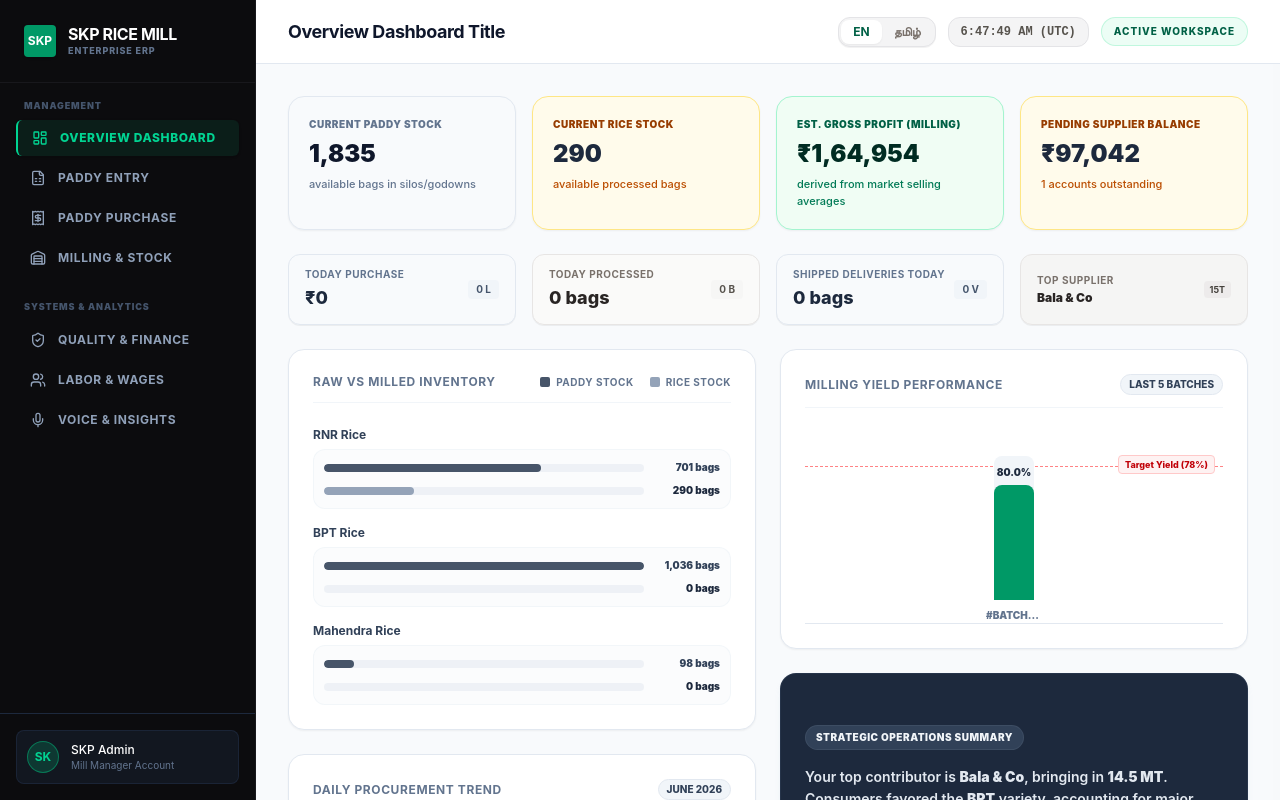
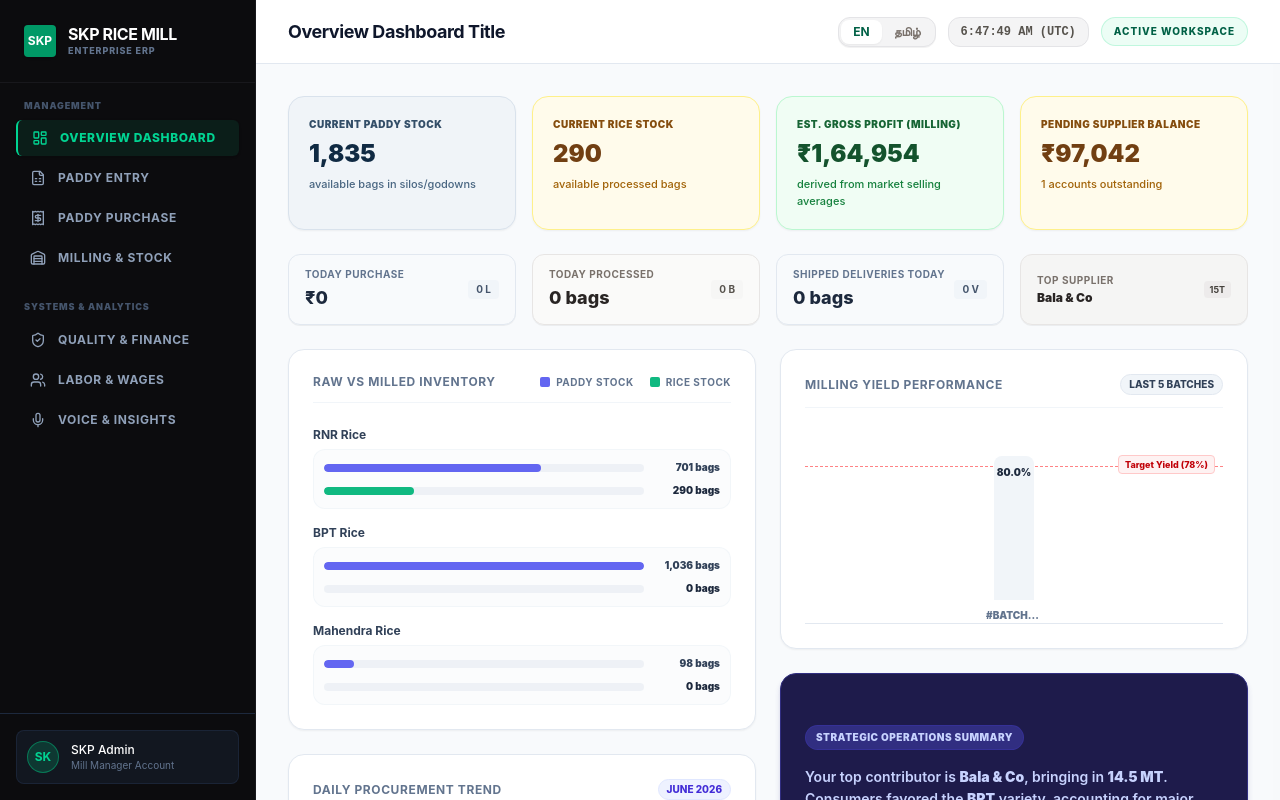
Before and after one commit to monish-732004/ERP, a React (Vite) app: page / in a window 1280 px wide. Built offline with nearby package versions, Linux system fonts and the light colour scheme.

Commit message:
style: apply premium designer-curated palette to dashboard cards, dynamic alerts, and charts

```diff
--- a/src/components/Dashboard.tsx
+++ b/src/components/Dashboard.tsx
@@ -131,11 +131,11 @@ export const Dashboard: React.FC<DashboardProps> = ({
           <h4 className="font-bold text-xs text-slate-500 uppercase tracking-wider">{t("Raw vs Milled Inventory")}</h4>
           <div className="flex items-center gap-4 text-[10px] font-bold uppercase tracking-wider">
             <div className="flex items-center gap-1.5">
-              <span className="w-2.5 h-2.5 rounded-xs bg-[#475569] block" />
+              <span className="w-2.5 h-2.5 rounded-xs bg-[#6366f1] block" />
               <span className="text-slate-500">{t("Paddy Stock")}</span>
             </div>
             <div className="flex items-center gap-1.5">
-              <span className="w-2.5 h-2.5 rounded-xs bg-[#94a3b8] block" />
+              <span className="w-2.5 h-2.5 rounded-xs bg-[#10b981] block" />
               <span className="text-slate-500">{t("Rice Stock")}</span>
             </div>
           </div>
@@ -153,7 +153,7 @@ export const Dashboard: React.FC<DashboardProps> = ({
                   <div className="flex items-center gap-3">
                     <div className="h-2 bg-slate-200/50 rounded-full overflow-hidden flex-1 flex">
                       <div
-                        className="h-full rounded-full transition-all duration-500 ease-out bg-[#475569]"
+                        className="h-full rounded-full transition-all duration-500 ease-out bg-[#6366f1]"
                         style={{ width: `${paddyPct}%` }}
                       />
                     </div>
@@ -165,7 +165,7 @@ export const Dashboard: React.FC<DashboardProps> = ({
                   <div className="flex items-center gap-3">
                     <div className="h-2 bg-slate-200/50 rounded-full overflow-hidden flex-1 flex">
                       <div
-                        className="h-full rounded-full transition-all duration-500 ease-out bg-[#94a3b8]"
+                        className="h-full rounded-full transition-all duration-500 ease-out bg-[#10b981]"
                         style={{ width: `${ricePct}%` }}
                       />
                     </div>
@@ -231,7 +231,7 @@ export const Dashboard: React.FC<DashboardProps> = ({
                 {/* Bar */}
                 <div className="w-8 md:w-10 bg-slate-100 rounded-t-lg relative h-36 flex items-end">
                   <div
-                    className={`w-full rounded-t-lg transition-all duration-300 relative ${b.yieldPercent >= 78 ? 'bg-emerald-600 group-hover:bg-emerald-500' : 'bg-amber-500 group-hover:bg-amber-400'}`}
+                    className={`w-full rounded-t-lg transition-all duration-300 relative \${b.yieldPercent >= 78 ? 'bg-indigo-600 group-hover:bg-indigo-500' : 'bg-rose-500 group-hover:bg-rose-400'}`}
                     style={{ height: `${heightPct}%` }}
                   >
                     {/* Text value inside or on top of bar */}
@@ -282,7 +282,7 @@ export const Dashboard: React.FC<DashboardProps> = ({
       <div className="border border-slate-200 bg-white rounded-2xl p-6 space-y-6 shadow-xs">
         <div className="flex justify-between items-center border-b border-slate-100 pb-3">
           <h4 className="font-bold text-xs text-slate-500 uppercase tracking-wider">{t("Daily Procurement Trend")}</h4>
-          <span className="text-[10px] font-extrabold bg-slate-100 text-slate-700 px-2 py-0.5 rounded-full uppercase border border-slate-200">
+          <span className="text-[10px] font-extrabold bg-indigo-50 text-indigo-700 px-2 py-0.5 rounded-full uppercase border border-indigo-100">
             {new Date().toLocaleString('en-US', { month: 'long', year: 'numeric' })}
           </span>
         </div>
@@ -295,7 +295,7 @@ export const Dashboard: React.FC<DashboardProps> = ({
                 <div className="font-bold text-slate-600 truncate">{t(row.label)}</div>
                 <div className="h-3 bg-slate-50 rounded-full overflow-hidden border border-slate-100 flex">
                   <div
-                    className="h-full rounded-full transition-all duration-500 ease-out bg-[#475569]"
+                    className="h-full rounded-full transition-all duration-500 ease-out bg-[#6366f1]"
                     style={{ width: `${pct}%` }}
                   />
                 </div>
@@ -349,24 +349,24 @@ export const Dashboard: React.FC<DashboardProps> = ({
 
   const getCardStyle = (type: 'paddy' | 'rice' | 'profit' | 'balance') => {
     if (type === 'paddy') {
-      if (paddyStockBags < 600) return { card: 'bg-[#fef2f2] border-red-200', text: 'text-red-950', label: 'text-red-800', small: 'text-red-700' };
-      if (paddyStockBags < 1000) return { card: 'bg-[#fffbeb] border-amber-200', text: 'text-amber-955', label: 'text-amber-800', small: 'text-amber-700' };
-      return { card: 'bg-[#f8fafc] border-slate-200', text: 'text-slate-900', label: 'text-slate-500', small: 'text-slate-500' };
+      if (paddyStockBags < 600) return { card: 'bg-[#fff5f5] border-[#feb2b2]', text: 'text-[#9b2c2c]', label: 'text-[#c53030]', small: 'text-[#e53e3e]' };
+      if (paddyStockBags < 1000) return { card: 'bg-[#fffbeb] border-[#fef08a]', text: 'text-[#713f12]', label: 'text-[#854d0e]', small: 'text-[#a16207]' };
+      return { card: 'bg-[#f0f4f8] border-[#d9e2ec]', text: 'text-[#102a43]', label: 'text-[#334e68]', small: 'text-[#486581]' };
     }
     if (type === 'rice') {
-      if (riceStockBags < 100) return { card: 'bg-[#fef2f2] border-red-200', text: 'text-red-955', label: 'text-red-800', small: 'text-red-750' };
-      if (riceStockBags < 300) return { card: 'bg-[#fffbeb] border-amber-200', text: 'text-amber-955', label: 'text-amber-800', small: 'text-amber-700' };
-      return { card: 'bg-[#f8fafc] border-slate-200', text: 'text-slate-900', label: 'text-slate-500', small: 'text-slate-500' };
+      if (riceStockBags < 100) return { card: 'bg-[#fff5f5] border-[#feb2b2]', text: 'text-[#9b2c2c]', label: 'text-[#c53030]', small: 'text-[#e53e3e]' };
+      if (riceStockBags < 300) return { card: 'bg-[#fffbeb] border-[#fef08a]', text: 'text-[#713f12]', label: 'text-[#854d0e]', small: 'text-[#a16207]' };
+      return { card: 'bg-[#f2faf7] border-[#d1ebe1]', text: 'text-[#0f5132]', label: 'text-[#198754]', small: 'text-[#20c997]' };
     }
     if (type === 'profit') {
-      if (grossProfitVal < 0) return { card: 'bg-[#fef2f2] border-red-200', text: 'text-red-955', label: 'text-red-800', small: 'text-red-700' };
-      if (grossProfitVal === 0) return { card: 'bg-[#f8fafc] border-slate-200', text: 'text-slate-900', label: 'text-slate-500', small: 'text-slate-500' };
-      return { card: 'bg-[#f0fdf4] border-emerald-200', text: 'text-emerald-950', label: 'text-emerald-800', small: 'text-emerald-700' };
+      if (grossProfitVal < 0) return { card: 'bg-[#fff5f5] border-[#feb2b2]', text: 'text-[#9b2c2c]', label: 'text-[#c53030]', small: 'text-[#e53e3e]' };
+      if (grossProfitVal === 0) return { card: 'bg-[#f0f4f8] border-[#d9e2ec]', text: 'text-[#102a43]', label: 'text-[#334e68]', small: 'text-[#486581]' };
+      return { card: 'bg-[#f0fdf4] border-[#bbf7d0]', text: 'text-[#14532d]', label: 'text-[#166534]', small: 'text-[#15803d]' };
     }
     // balance
-    if (pendingAmt > 300000) return { card: 'bg-[#fef2f2] border-red-200', text: 'text-red-955', label: 'text-red-800', small: 'text-red-700' };
-    if (pendingAmt > 0) return { card: 'bg-[#fffbeb] border-amber-200', text: 'text-amber-955', label: 'text-amber-800', small: 'text-amber-700' };
-    return { card: 'bg-[#f8fafc] border-slate-200', text: 'text-slate-900', label: 'text-slate-500', small: 'text-slate-500' };
+    if (pendingAmt > 300000) return { card: 'bg-[#fff5f5] border-[#feb2b2]', text: 'text-[#9b2c2c]', label: 'text-[#c53030]', small: 'text-[#e53e3e]' };
+    if (pendingAmt > 0) return { card: 'bg-[#fffbeb] border-[#fef08a]', text: 'text-[#713f12]', label: 'text-[#854d0e]', small: 'text-[#a16207]' };
+    return { card: 'bg-[#fafaf9] border-[#e7e5e4]', text: 'text-[#44403c]', label: 'text-[#57534e]', small: 'text-[#78716c]' };
   };
 
   return (
@@ -492,12 +492,12 @@ export const Dashboard: React.FC<DashboardProps> = ({
         <div className="space-y-6 flex flex-col">
           {renderYieldPerformanceChart()}
 
-          <div className="bg-slate-800 text-white rounded-2xl p-6 shadow-md shadow-slate-200/40 flex-1 flex flex-col justify-center min-h-[160px] border border-slate-700/50">
-            <span className="bg-slate-700 text-slate-100 text-[10px] px-2.5 py-1 rounded-full font-black uppercase tracking-wider w-fit border border-slate-600/60">
+          <div className="bg-[#1e1b4b] text-white rounded-2xl p-6 shadow-md shadow-indigo-900/20 flex-1 flex flex-col justify-center min-h-[160px] border border-[#312e81]">
+            <span className="bg-[#312e81] text-[#c7d2fe] text-[10px] px-2.5 py-1 rounded-full font-black uppercase tracking-wider w-fit border border-[#4338ca]/30">
               {t("Strategic Operations Summary")}
             </span>
             <p
-              className="text-sm leading-relaxed text-slate-200 mt-4 font-semibold"
+              className="text-sm leading-relaxed text-[#c7d2fe] mt-4 font-semibold"
               dangerouslySetInnerHTML={{
                 __html: language === 'ta'
                   ? `ஆலையின் தற்போதைய நிலவரப்படி, முக்கிய நெல் ரகங்கள் கொள்முதல் மற்றும் உற்பத்தி சுழற்சி சீராக உள்ளது. நெல் இருப்பு ${Math.round(paddyStockBags)} மூட்டைகளும், அரிசி இருப்பு ${Math.round(riceStockBags)} மூட்டைகளும் உள்ளன. விவசாயிகளுக்கு செலுத்த வேண்டிய நிலுவைத்தொகை ${money(pendingAmt)} ஆகும்.`
```
